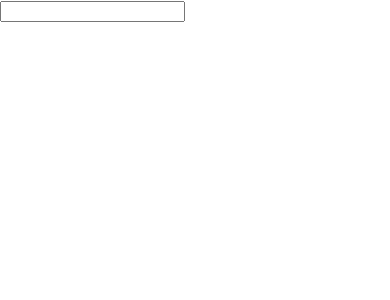
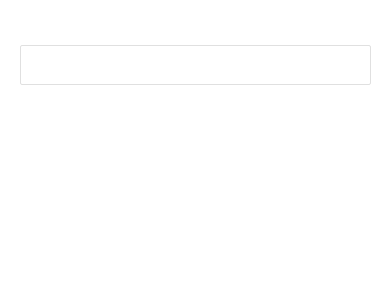
Before and after one commit to longtran-pops/auto-complete, a React (Create React App) app: page / in a window 390 px wide. Shown: the top 300 px of the page. Built offline with nearby package versions, Linux system fonts and the light colour scheme.

Commit message:
style UI for PC and mobile

```diff
--- a/src/App.css
+++ b/src/App.css
@@ -36,3 +36,23 @@
     transform: rotate(360deg);
   }
 }
+
+.wrapper {
+  text-align: center;
+  margin-top: 27px;
+}
+
+.PAutoCompleteWrapper {
+  display:inline-block;
+  width: 365px;
+}
+
+@media (max-width: 767px) {
+  .wrapper {
+    margin-top: 45px;
+  }
+  .PAutoCompleteWrapper {
+    display:inline-block;
+    width: 90%;
+  }
+}
--- a/src/App.js
+++ b/src/App.js
@@ -45,12 +45,14 @@ class App extends React.Component {
   }
   render() {
     return (
+      <div className="wrapper">
         <PAutoComplete
             value={this.state.keyword}
             suggestions={this.state.results}
             onChange={(val) => this.search(val)}
             onSelect={(item) => this.updateKeyword(item) && this.updateResult([])}
         />
+      </div>
     )
   }
 }
--- a/src/components/elements/PInput.js
+++ b/src/components/elements/PInput.js
@@ -6,6 +6,7 @@ export default (props) => {
     <input
       value={props.value}
       onChange={(e) => props.onChange(getValue(e))}
-    ></input>
+      type={props.type}
+    />
   )
 }
--- a/src/components/elements/PListItem.js
+++ b/src/components/elements/PListItem.js
@@ -1,6 +1,6 @@
 import React from 'react'
 export default (props) => {
   return (
-    <p onClick={(e) => props.onPress && props.onPress(e)}>{props.children}</p>
+    <div onClick={(e) => props.onPress && props.onPress(e)}>{props.children}</div>
   )
 }
--- /dev/null
+++ b/src/components/widgets/PAutoComplete.css
@@ -0,0 +1,56 @@
+.PAutoCompleteWrapper {
+    display:inline-block;
+}
+
+.result {
+    display: inline-block;
+    width: 100%;
+    border: 1px solid #E0E0E0;
+    box-shadow: 0 4px 8px 0 rgba(0, 0, 0, 0.2), 0 6px 20px 0 rgba(0, 0, 0, 0.19);
+    margin-top: 8px;
+    box-sizing: border-box;
+}
+
+.result div {
+    border-bottom: 1px solid #E0E0E0;
+    padding: 15px 12px;
+    box-sizing: border-box;
+    text-align: left;
+    font-size: 16px;
+    color: #828282;
+}
+
+.result div:last-child {
+    border-bottom: unset;
+    padding: 15px 12px;
+}
+
+input {
+    width: 100%;
+    height: 40px;
+    border: 1px solid #E0E0E0;
+    border-radius: 2px;
+    padding-left: 15px;
+    padding-right: 15px;
+    box-sizing: border-box;
+    font-size: 16px;
+    font-weight: bold;
+}
+
+@media (max-width: 767px) {
+    .result {
+        width: 100%;
+        border: unset;
+        box-shadow: unset;
+        margin-top: 8px;
+    }
+    .result div {
+        border-bottom: unset;
+        padding: 15px 12px;
+    }
+}
+
+.keySearch {
+    font-weight: bold;
+    color: #282c34;
+}
--- a/src/components/widgets/PAutoComplete.js
+++ b/src/components/widgets/PAutoComplete.js
@@ -1,8 +1,10 @@
 import { PInput, PListItem, PList } from '../elements'
+import './PAutoComplete.css'
 import React from 'react'
+
 export default (props) => {
   return (
-    <div>
+    <div className='PAutoCompleteWrapper'>
       <PInput
         value={props.value}
         onChange={(val) => props.onChange && props.onChange(val)}
```
Lines whose indentation alone changed are shown as unchanged.
